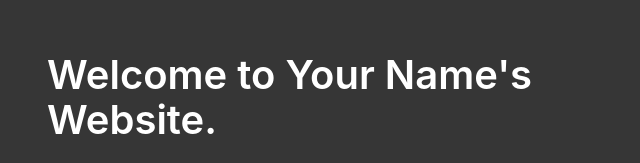
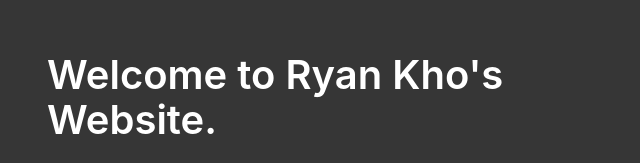
Before and after one commit to RyankTheDS/ryankhoyt.github.io, a plain HTML site: page index.html in a window 1280 px wide. Shown: the part 197-360 px from the top of the page, without its empty margins (311-951 px from the left). Drawn offline with nearby package versions, Linux system fonts and the light colour scheme.

Commit message:
Update index.html

```diff
--- a/index.html
+++ b/index.html
@@ -13,7 +13,7 @@
             <div class="columns is-vcentered is-centered">
                 <div class="column is-6">
                     <div class="block">
-                        <h1 class="title is-2">Welcome to Your Name's Website.</h1>
+                        <h1 class="title is-2">Welcome to Ryan Kho's Website.</h1>
                     </div>
                     <div class="block">
                         <h2 class="subtitle">Lorem Ipsum is simply dummy text of the printing and typesetting industry. Lorem Ipsum has been the industry's standard dummy text ever since the 1500s, when an unknown printer took a galley of type and scrambled it to make a type specimen book.<br>
```
